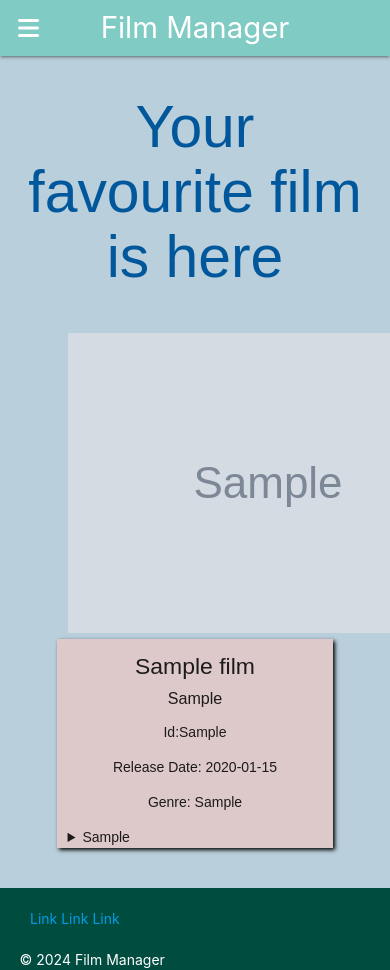
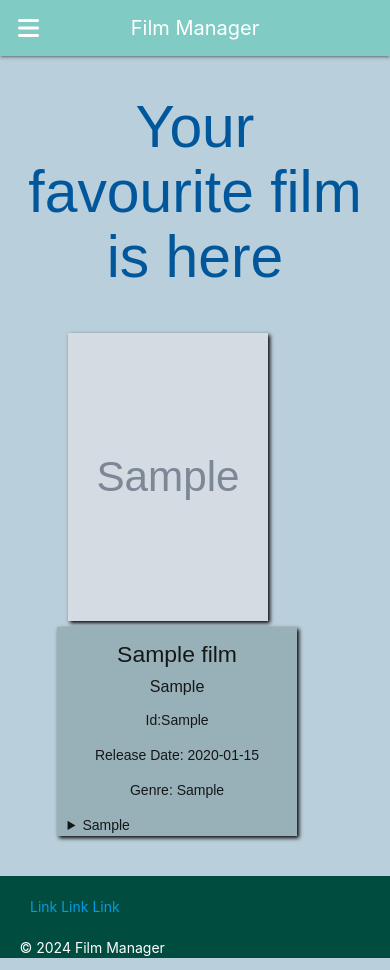
Before and after one commit to Code-Institute-Submissions/aounhe-milestone_project_3, a Flask app: page /films in a window 390 px wide; the page is wider, and only the part inside the window is pictured. Run offline with Flask 3, Linux system fonts and the light colour scheme; tables that the repository leaves empty hold one stand-in row (values such as "Sample post"); grey boxes marked "Sample" are stand-in pictures.

Commit message:
Change font
cascading  wrapper

cascading sign up

```diff
--- a/filmmanager/static/css/style.css
+++ b/filmmanager/static/css/style.css
@@ -7,7 +7,7 @@
 
   main {
       flex: 1 0 auto;
-      font-family: "comfortaa", Arial, Helvetica, sans-serif;
+      font-family: 'RocknRoll One', sans-serif;
   }
 
   h3 {
@@ -46,20 +82,22 @@
    .sequence img:first-child {
        margin-left: 0px;
    }
+
   .popular img {
        height: 420px;
    }
+
   /* films*/
 
-   #film-img {
-       width: 250px;
-       height: 350px;
+  .film-img {
+      width: 350px;
+      height: 550px;
       box-shadow: 2px 2px 4px #000000;
   }
 
   .film-content {
       text-align: center;
-       background-color: rgb(221, 201, 201);
+      background-color: rgb(152, 176, 183);
       box-shadow: 2px 2px 4px #000000;
       width: 250px;
   }
@@ -80,3 +120,112 @@
       width: 400px;
       height: 400px;
   }
+
+  /* sign up*/
+  .color-input {
+      font-weight: bold;
+      font-size: 20px;
+      color: rgb(63, 63, 63);
+  }
+
+  .sign-in {
+      font-weight: bold;
+      color: brown;
+  }
+
+  .flashes-color {
+      color: red;
+      font-family: "potta", Arial, Helvetica, sans-serif;
+  }
+
+  /* mobile layout*/
+
+
+  @media (max-width:900px) {
+      .sequence img {
+          width: calc(100%/2);
+      }
+
+  }
+
+  @media (max-width: 770px) {
+      #profile-image {
+          margin-left: -51px;
+      }
+
+      #film-image {
+          width: 190px;
+          height: 272px;
+      }
+
+      .film-content {
+
+          width: 190px;
+      }
+
+  }
+
+  @media (max-width:600px) {
+      .row .col.s12 {
+          width: 70%;
+          margin-left: auto;
+          left: auto;
+          right: auto;
+      }
+
+      .after-films img {
+          padding: 10px 8px 0px 63px;
+      }
+  }
+
+  @media (max-width: 500px) {
+
+      #profile-image {
+          margin-left: -35px;
+          height: 175px;
+          width: 175px;
+      }
+
+      .sequence img {
+          width: 100%;
+      }
+
+      .film-content {
+          width: 100px;
+      }
+
+      nav .brand-logo {
+          font-size: 20px;
+      }
+
+      .after-films img {
+          padding: 10px 8px 0px 23px;
+          width: 114%;
+          height: 114%;
+      }
+
+      .film-img {
+          width: 200px;
+          height: 288px;
+      }
+
+      .row .col.s12 {
+          width: 87%;
+      }
+  }
+
+  @media (max-width: 387px) {
+
+      #profile-image {
+          margin-left: -35px;
+          height: 150px;
+          width: 150px;
+      }
+  }
+
+  @media (max-width: 325px) {
+
+      #profile-image {
+          display: none;
+      }
+  }
```
Also changed, not shown: other parts of filmmanager/static/css/style.css (+41 -3 lines). Lines whose indentation alone changed are shown as unchanged.
